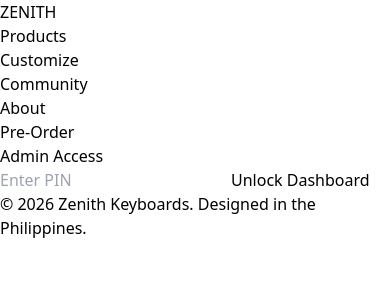
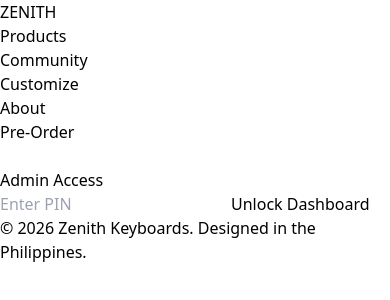
Before and after one commit to Mordeo42/zenith-keyboards, a React (Vite) app: page /admin in a window 390 px wide. Shown: the top 300 px of the page. Built offline with nearby package versions, Linux system fonts and the light colour scheme.

Commit message:
Adjusted for mobile

```diff
--- a/src/components/Navbar.jsx
+++ b/src/components/Navbar.jsx
@@ -1,45 +1,85 @@
-import React from 'react';
-import { Link } from 'react-router-dom';
+import React, { useState } from 'react';
+import { Link, useLocation, useNavigate } from 'react-router-dom';
 
 export default function Navbar() {
+  const [isOpen, setIsOpen] = useState(false);
+  const location = useLocation();
+  const navigate = useNavigate();
+
+  const handlePreOrderClick = () => {
+    setIsOpen(false);
+    if (location.pathname === '/') {
+      const section = document.getElementById('customize');
+      if (section) section.scrollIntoView({ behavior: 'smooth' });
+    } else {
+      navigate('/');
+      setTimeout(() => {
+        const section = document.getElementById('customize');
+        if (section) section.scrollIntoView({ behavior: 'smooth' });
+      }, 100);
+    }
+  };
+
+  const handleLinkClick = () => setIsOpen(false);
+
   return (
-    <nav className="container mx-auto px-6 py-6 flex justify-between items-center relative z-50">
+    <nav className="container mx-auto px-6 py-6 relative z-50">
+      <div className="flex justify-between items-center">
 
-      {/* LOOK AT THE LOGO NEO, LOOK AT IT */}
-      <Link to="/" className="text-2xl font-bold tracking-tighter text-emerald-400 hover:scale-105 transition">
+        {/* LANTAWA ANG LOGO NEO, ATAY */}
+        <Link to="/" className="text-2xl font-bold tracking-tighter text-emerald-400 z-50">
           ZENITH
         </Link>
 
+        {/* so, bali-bali rani silang duha sa mobile menu, this is the desktop menu */}
         <ul className="hidden md:flex space-x-8 font-medium text-slate-300">
-        <li>
-          <Link to="/products" className="hover:text-emerald-400 cursor-pointer transition">
-            Products
-          </Link>
-        </li>
-        <li>
-          <Link to="/" className="hover:text-emerald-400 cursor-pointer transition">
-            Customize
-          </Link>
-        </li>
-        <li>
-          <Link to="/community" className="hover:text-emerald-400 cursor-pointer transition">
-            Community
-          </Link>
-        </li>
-        <li>
-          <Link to="/about" className="hover:text-emerald-400 cursor-pointer transition">
-            About
-          </Link>
-        </li>
+          <li><Link to="/products" className="hover:text-emerald-400 transition">Products</Link></li>
+          <li><Link to="/community" className="hover:text-emerald-400 transition">Community</Link></li>
+          <li><button onClick={handlePreOrderClick} className="hover:text-emerald-400 transition">Customize</button></li>
+          <li><Link to="/about" className="hover:text-emerald-400 transition">About</Link></li>
         </ul>
 
-      <Link
-        to="/"
+        <div className="hidden md:block">
+          <button
+            onClick={handlePreOrderClick}
             className="bg-emerald-500 hover:bg-emerald-400 text-slate-900 px-6 py-2 rounded-full font-bold transition hover:scale-105"
           >
             Pre-Order
-      </Link>
+          </button>
+        </div>
 
+        {/* EY EY EY menu para sa mobile */}
+        <button
+          className="md:hidden text-white z-50 focus:outline-none"
+          onClick={() => setIsOpen(!isOpen)}
+        >
+          {isOpen ? (
+            <svg className="w-8 h-8" fill="none" stroke="currentColor" viewBox="0 0 24 24"><path strokeLinecap="round" strokeLinejoin="round" strokeWidth={2} d="M6 18L18 6M6 6l12 12" /></svg>
+          ) : (
+            // ambot lang nganong hamburger akong gipili sauna, maybe I was just hungry
+            <svg className="w-8 h-8" fill="currentColor" viewBox="0 0 24 24">
+                  <path d="M4 4h4v4H4zm6 0h4v4h-4zm6 0h4v4h-4zM4 10h4v4H4zm6 0h4v4h-4zm6 0h4v4h-4zM4 16h4v4H4zm6 0h4v4h-4zm6 0h4v4h-4z" />
+            </svg>
+          )}
+        </button>
+      </div>
+
+      {/* MOBILE MENU, ambot lang nganong dugay ni nako na add */}
+      {isOpen && (
+        <div className="absolute top-0 left-0 w-full h-screen bg-black/95 flex flex-col items-center justify-center space-y-8 text-2xl font-bold text-white md:hidden">
+          <Link to="/products" onClick={handleLinkClick} className="hover:text-emerald-400">Products</Link>
+          <Link to="/community" onClick={handleLinkClick} className="hover:text-emerald-400">Community</Link>
+          <button onClick={handlePreOrderClick} className="hover:text-emerald-400">Customize</button>
+          <Link to="/about" onClick={handleLinkClick} className="hover:text-emerald-400">About</Link>
+
+          <button
+            onClick={handlePreOrderClick}
+            className="bg-emerald-500 text-slate-900 px-8 py-3 rounded-full mt-4"
+          >
+            Pre-Order Now
+          </button>
+        </div>
+      )}
     </nav>
   );
 }
```
Lines whose indentation alone changed are shown as unchanged.
